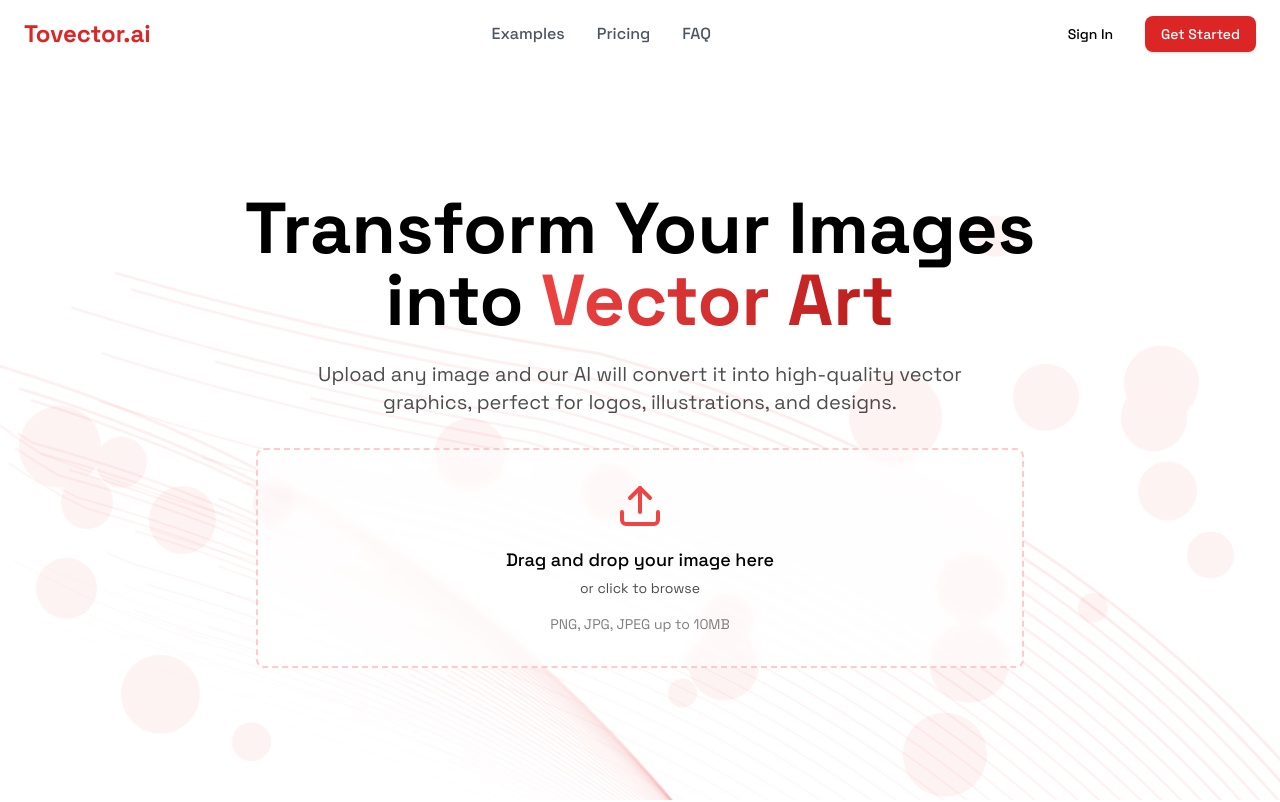
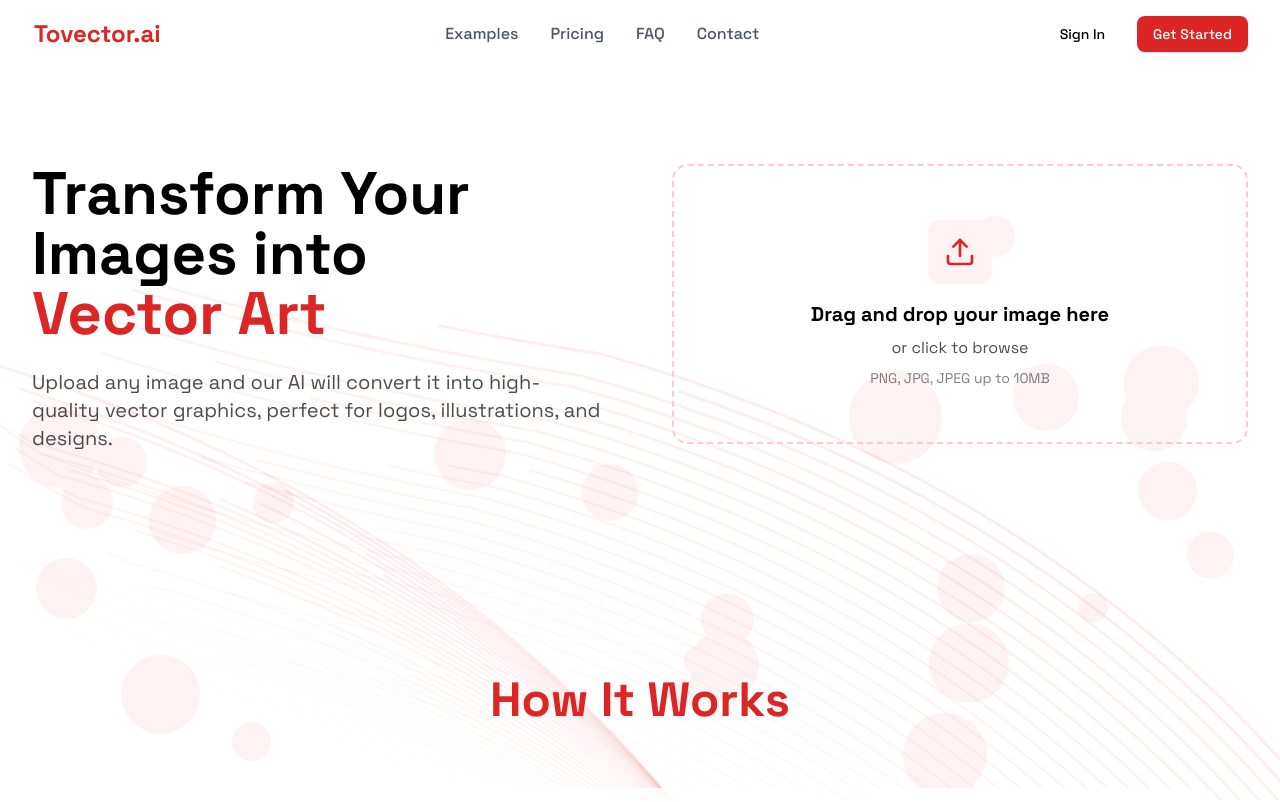
Before and after one commit to beoncer/tovetctorai_frontend, a Next.js app: page / in a window 1280 px wide. Shown: the top 802 px of the page. Built offline with nearby package versions, Linux system fonts and the light colour scheme.

Commit message:
feat: add Contact link to navbar and adjust logo alignment

```diff
--- a/components/hero.tsx
+++ b/components/hero.tsx
@@ -1,52 +1,51 @@
 "use client"
 
-import { Button } from "@/components/ui/button"
 import { motion } from "framer-motion"
 import { Upload } from "lucide-react"
 
 export default function Hero() {
   return (
-    <div className="relative min-h-[calc(100vh-76px)] flex items-center">
-      <div className="container mx-auto px-6 relative z-10">
-        <div className="max-w-4xl mx-auto text-center">
-          <motion.div initial={{ opacity: 0, y: 20 }} animate={{ opacity: 1, y: 0 }} transition={{ duration: 0.5 }}>
-            <h1 className="text-4xl md:text-6xl lg:text-7xl font-bold text-black mb-6">
-              Transform Your Images into
-              <span className="text-transparent bg-clip-text bg-gradient-to-r from-red-500 to-red-700">
-                {" "}
-                Vector Art
-              </span>
+    <section className="py-24 relative">
+      <div className="max-w-7xl mx-auto px-6 lg:px-8">
+        <div className="grid lg:grid-cols-2 gap-12 items-start">
+          {/* Left side - Text content */}
+          <motion.div
+            initial={{ opacity: 0, x: -20 }}
+            animate={{ opacity: 1, x: 0 }}
+            transition={{ duration: 0.5 }}
+            className="text-left"
+          >
+            <h1 className="text-4xl md:text-5xl lg:text-6xl font-bold mb-6 text-black">
+              <span className="block">Transform Your</span>
+              <span className="block">Images into</span>
+              <span className="block text-red-600">Vector Art</span>
             </h1>
+            <p className="text-xl text-black/70 max-w-xl mb-8">
+              Upload any image and our AI will convert it into high-quality vector graphics,
+              perfect for logos, illustrations, and designs.
+            </p>
           </motion.div>
 
-          <motion.p
-            initial={{ opacity: 0, y: 20 }}
-            animate={{ opacity: 1, y: 0 }}
-            transition={{ duration: 0.5, delay: 0.2 }}
-            className="text-black/70 text-xl mb-8 max-w-2xl mx-auto"
+          {/* Right side - Uploader */}
+          <motion.div
+            initial={{ opacity: 0, x: 20 }}
+            animate={{ opacity: 1, x: 0 }}
+            transition={{ duration: 0.5 }}
+            className="lg:justify-self-end w-full max-w-xl"
           >
-            Upload any image and our AI will convert it into high-quality vector graphics, perfect for logos, illustrations, and designs.
-          </motion.p>
-
-          <motion.div
-            initial={{ opacity: 0, y: 20 }}
-            animate={{ opacity: 1, y: 0 }}
-            transition={{ duration: 0.5, delay: 0.4 }}
-            className="w-full max-w-3xl mx-auto"
-          >
-            <div className="border-2 border-dashed border-red-200 rounded-lg p-8 bg-white/50 backdrop-blur-sm hover:border-red-300 transition-colors">
-              <div className="flex flex-col items-center justify-center space-y-4">
-                <Upload className="w-12 h-12 text-red-500" />
-                <div className="text-center">
-                  <p className="text-lg font-medium text-black">Drag and drop your image here</p>
-                  <p className="text-sm text-black/70 mt-1">or click to browse</p>
-                </div>
-                <p className="text-sm text-black/50">PNG, JPG, JPEG up to 10MB</p>
+            <div className="border-2 border-dashed border-red-200 rounded-2xl p-12 text-center h-[280px] flex flex-col items-center justify-center">
+              <div className="mx-auto w-16 h-16 bg-red-50 rounded-xl flex items-center justify-center mb-4">
+                <Upload className="w-8 h-8 text-red-600" />
               </div>
+              <h3 className="text-xl font-bold text-black mb-2">
+                Drag and drop your image here
+              </h3>
+              <p className="text-black/70 mb-2">or click to browse</p>
+              <p className="text-black/50 text-sm">PNG, JPG, JPEG up to 10MB</p>
             </div>
           </motion.div>
         </div>
       </div>
-    </div>
+    </section>
   )
 }
--- a/components/navbar.tsx
+++ b/components/navbar.tsx
@@ -11,16 +11,17 @@
     <motion.nav
       initial={{ y: -100 }}
       animate={{ y: 0 }}
-      className="flex items-center justify-between px-6 py-4 backdrop-blur-sm"
+      className="flex items-center justify-between max-w-7xl mx-auto px-6 lg:px-8 py-4 backdrop-blur-sm"
     >
       <Link href="/" className="flex items-center">
-        <span className="text-red-600 font-bold text-2xl font-space-grotesk">Tovector.ai</span>
+        <span className="text-red-600 font-bold text-2xl font-space-grotesk pl-0.5">Tovector.ai</span>
       </Link>
 
       <div className="hidden md:flex items-center space-x-8">
         <NavLink href="/examples">Examples</NavLink>
         <NavLink href="/pricing">Pricing</NavLink>
         <NavLink href="/faq">FAQ</NavLink>
+        <NavLink href="/contact">Contact</NavLink>
       </div>
 
       <div className="hidden md:flex items-center space-x-4">
```
